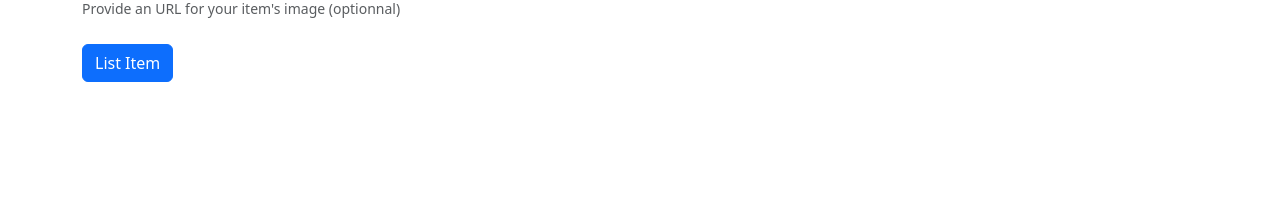
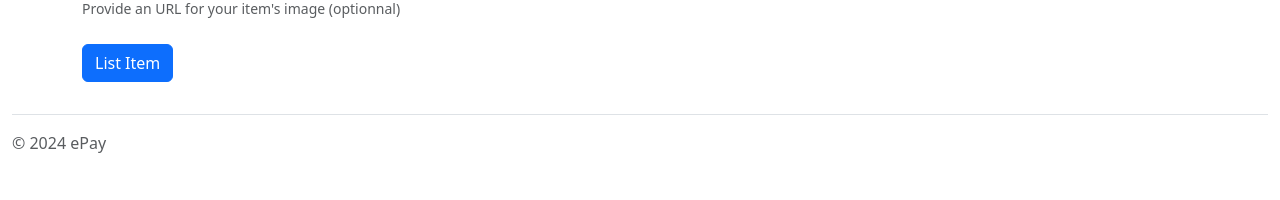
Before and after one commit to PayBoa/ePay, a Django app: page /createlisting in a window 1280 px wide. Shown: the part 600-800 px from the top of the page. Run offline with Django 3.2, Linux system fonts and the light colour scheme; a user stored in the database is signed in.

Commit message:
final push

```diff
--- a/auctions/static/auctions/styles.css
+++ b/auctions/static/auctions/styles.css
@@ -9,7 +9,6 @@
     align-items: center;
     line-height: 1.5;
 }
-
 
 .blue
 {
--- a/auctions/templates/auctions/layout.html
+++ b/auctions/templates/auctions/layout.html
@@ -79,6 +79,14 @@
                 {% endblock %}
         </div>
 
+        <div class="container-fluid">
+            <footer class="d-flex flex-wrap align-items-center py-3 my-4 border-top">
+                <div class="col-md-4 d-flex align-items-center">
+                  <span class="mb-3 mb-md-0 text-body-secondary">© 2024 ePay</span>
+                </div>
+            </footer>
+        </div>
+
         <script src="https://cdn.jsdelivr.net/npm/@popperjs/core@2.11.8/dist/umd/popper.min.js" integrity="sha384-I7E8VVD/ismYTF4hNIPjVp/Zjvgyol6VFvRkX/vR+Vc4jQkC+hVqc2pM8ODewa9r" crossorigin="anonymous"></script>
         <script src="https://cdn.jsdelivr.net/npm/bootstrap@5.3.3/dist/js/bootstrap.min.js" integrity="sha384-0pUGZvbkm6XF6gxjEnlmuGrJXVbNuzT9qBBavbLwCsOGabYfZo0T0to5eqruptLy" crossorigin="anonymous"></script>
     </body>
```
Also changed, not shown: db.sqlite3.
